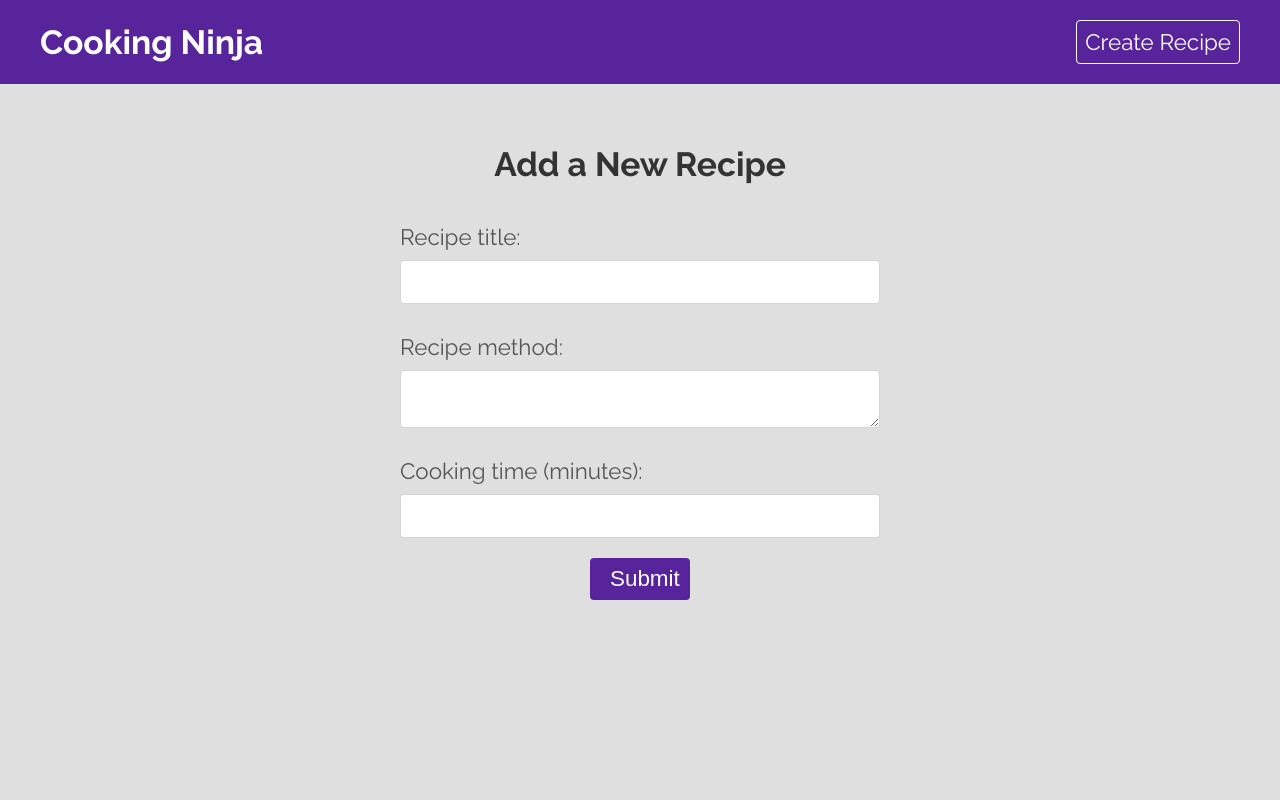
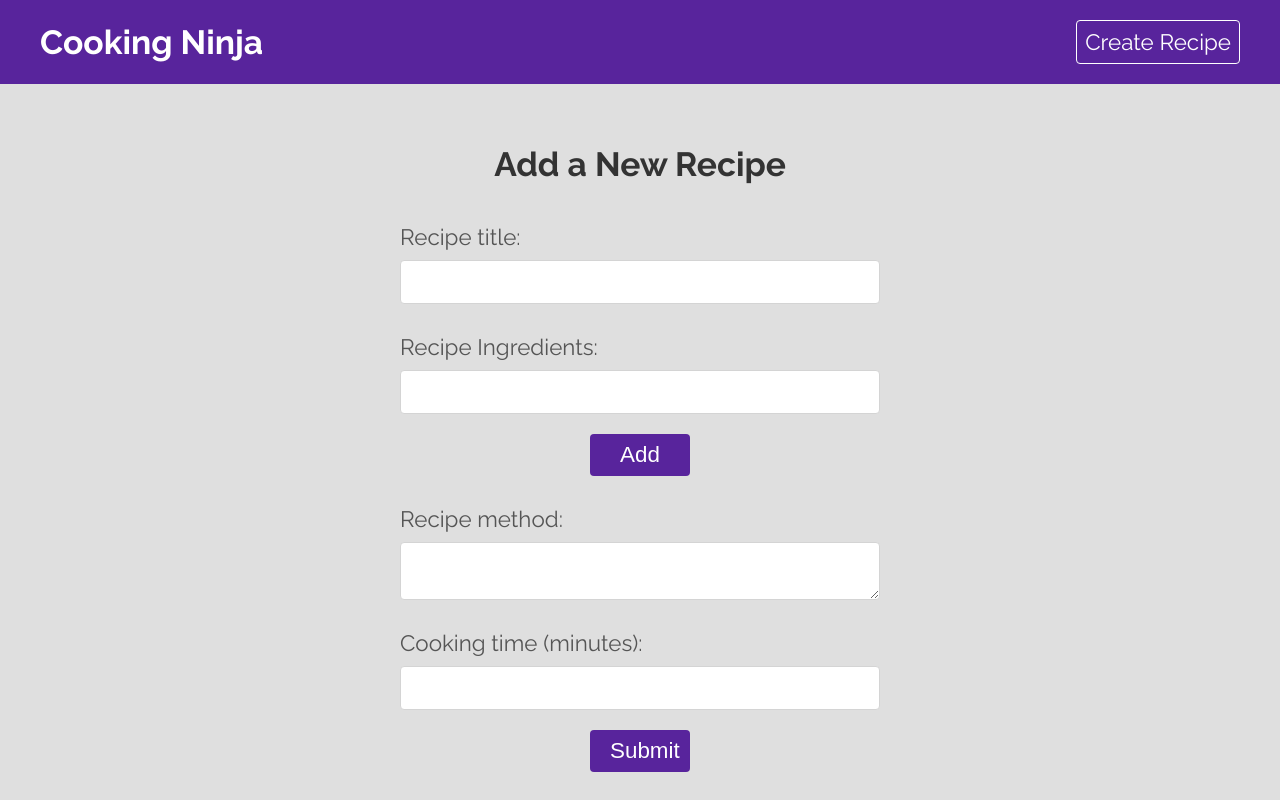
Before and after one commit to KieranWebDev/RecipeDirectory-ReactAndFirebase, a React (Create React App) app: page /create in a window 1280 px wide. Built offline with nearby package versions, Linux system fonts and the light colour scheme.

Commit message:
added css to form

```diff
--- a/src/pages/create/Create.js
+++ b/src/pages/create/Create.js
@@ -7,10 +7,27 @@ export default function Create() {
   const [title, setTitle] = useState('');
   const [method, setMethod] = useState('');
   const [cookingTime, setCookingTime] = useState('');
+  const [newIngredient, setNewIngredient] = useState('');
+  const [ingredients, setIngredients] = useState([]);
 
   function handleSubmit(e) {
     e.preventDefault();
-    console.log(title, method, cookingTime);
+    console.log(title, method, cookingTime, ingredients);
+  }
+
+  function handleAdd(e) {
+    e.preventDefault();
+    //.trim - removes any whitespace from string
+    const ing = newIngredient.trim();
+    // checks to see if there is a repeat value of ingredients. If there isn't then code will fire.
+    if (ing && !ingredients.includes(ing)) {
+      // spreads previous ingredients and adds new ingredient to array
+      //this also works:
+      // setIngredients([...prevIngredients, ing])
+      setIngredients((prevIngredients) => [...prevIngredients, ing]);
+    }
+
+    setNewIngredient('');
   }
 
   return (
@@ -28,6 +45,20 @@ export default function Create() {
         />
 
         {/* ingredients go here */}
+        <label>
+          <span>Recipe Ingredients:</span>
+          <div className="ingredients">
+            <input
+              type="text"
+              onChange={(e) => setNewIngredient(e.target.value)}
+              value={newIngredient}
+            />
+            <button className="button" onClick={handleAdd}>
+              Add
+            </button>
+          </div>
+        </label>
+
         <label>
           <span>Recipe method:</span>
         </label>
```
